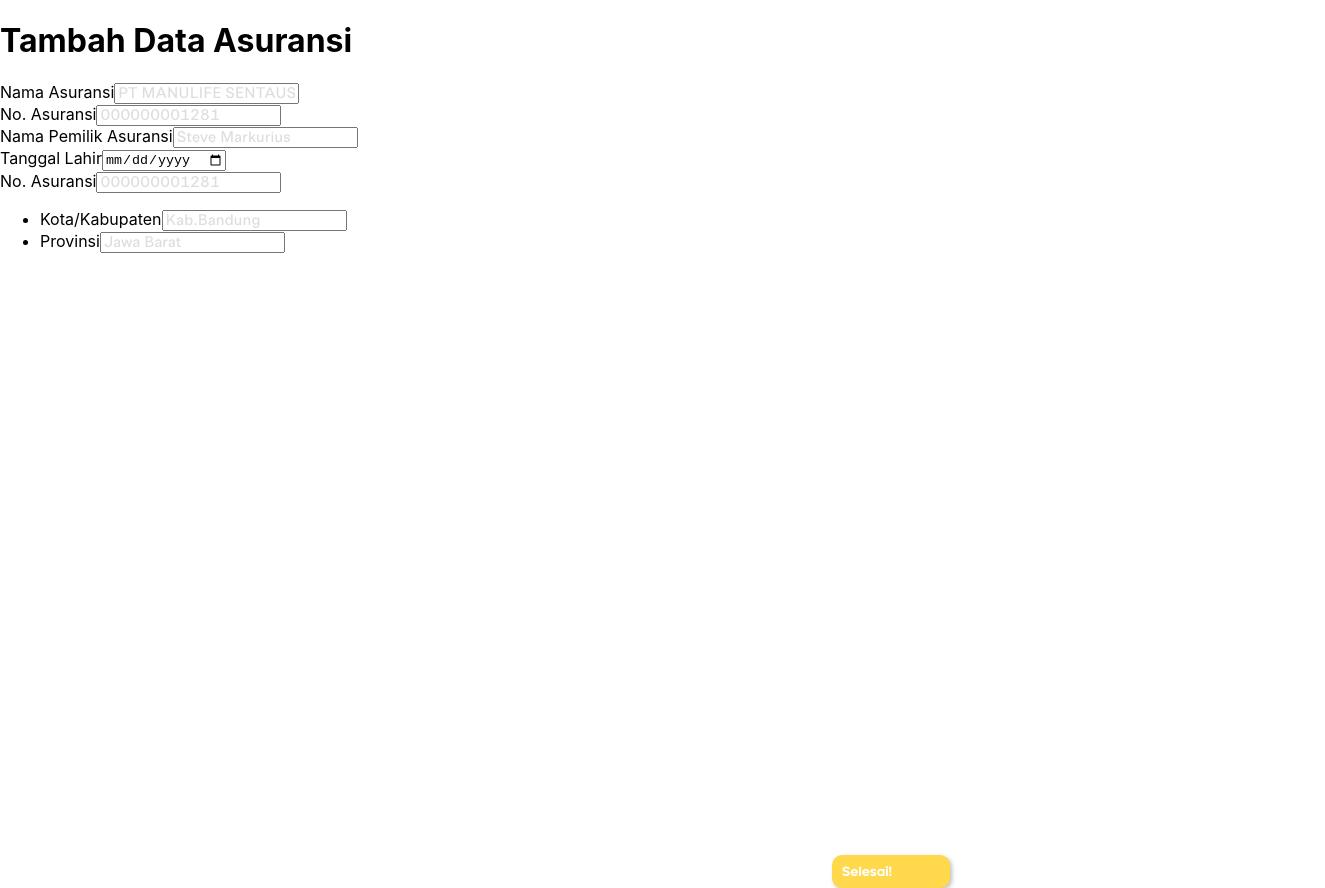
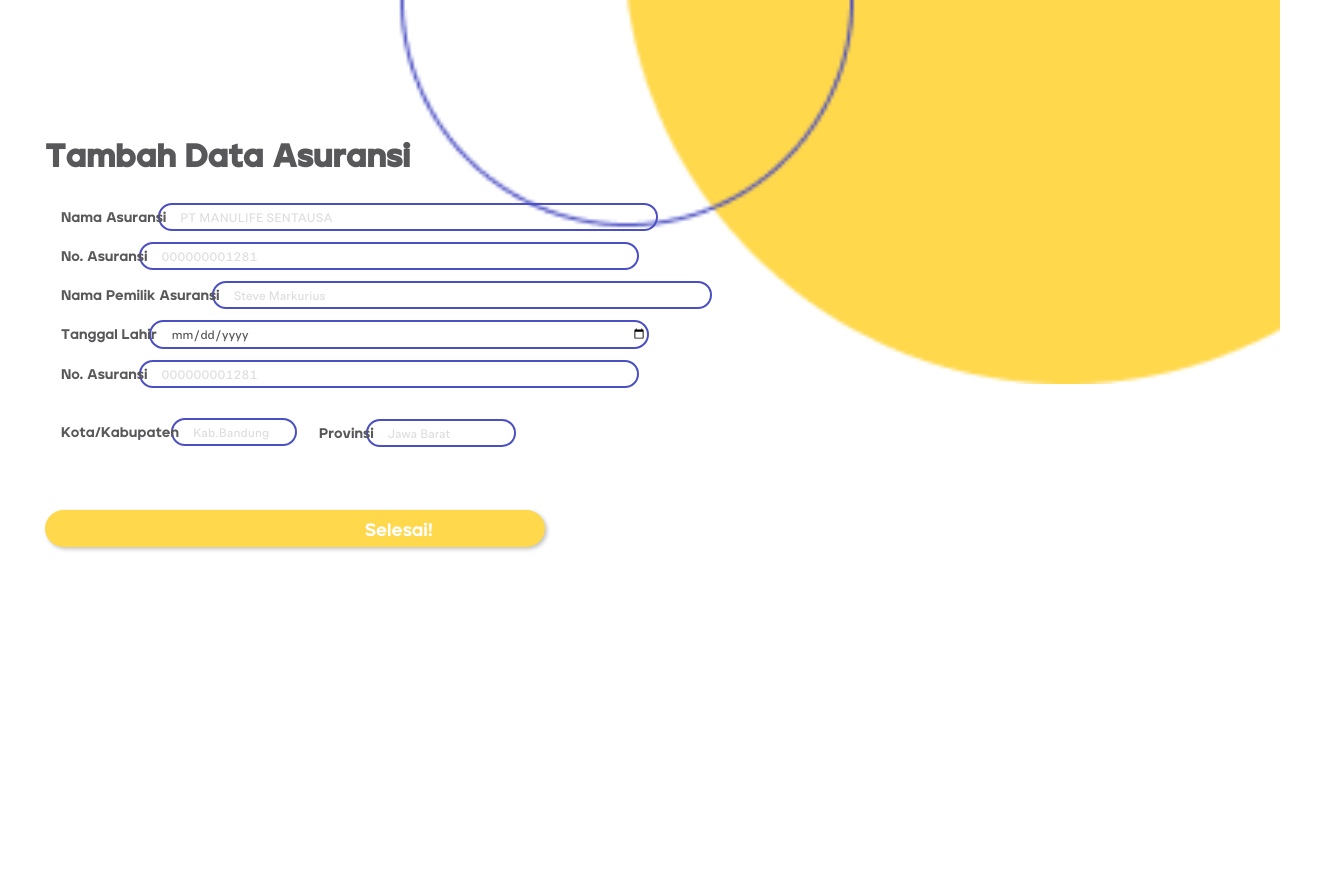
Before and after one commit to alishalistyaa/ruang-tunggu, a React (Create React App) app: page /tambah-data-asuransi in a window 1280 px wide. Shown: the whole page, 1325 px wide, since content can reach past the window. After the commit the page ends 837 px from the top, so only its background shows below. Built offline with nearby package versions, Linux system fonts and the light colour scheme.

Commit message:
updated css on 'tambah data'

```diff
--- a/src/App.css
+++ b/src/App.css
@@ -197,3 +197,151 @@
     background-color: var(--dark-yellow-color);
     color: var(--gray-color);
 }
+
+
+
+
+
+
+/* DATA BARU */
+
+/* DATA BARU */
+
+body {
+    margin: 0;
+    padding: 0;
+    font-family: Allrounder-medium, sans-serif;
+    font-size: 16px;
+    background: url(images/tambah-data-background.png) no-repeat;
+    background-size: cover;}
+
+.data-box {
+    position: absolute;
+    width: 100%;
+    height: 90%;
+    left: 45px;
+    top: 117px;
+
+    font-family: Jeko;
+    color: var(--dark-gray-color);
+}
+
+.data-textbox {
+    margin: 5px;
+}
+
+.data-textbox label {
+    position: relative;
+    font-family: Jeko;
+    font-size: 14px;
+    left: 11px;
+}
+
+.data-textbox input {
+    box-sizing: border-box;
+    border: 2px solid var(--dark-purple-color);
+    border-radius: 20px;
+
+    width: 60%;
+    max-width: 500px;
+    height: 37%;
+    margin: 3px;
+    padding: 3px 0 3px 20px;
+    background: none;
+
+    font-family: Allrounder-medium;
+    font-style: normal;
+    font-weight: 500;
+    font-size: 12px;
+    line-height: 140%;
+    color: var(--dark-gray-color);
+}
+
+::placeholder{
+    font-family: Allrounder-medium;
+    font-style: normal;
+    font-weight: 500;
+    font-size: 12px;
+    line-height: 140%;
+    /* identical to box height, or 17px */
+
+    display: flex;
+    align-items: center;
+    letter-spacing: 0.2px;
+
+    color: #58585B;
+
+    opacity: 0.2;
+}
+
+#list-textbox1 {
+    list-style-type: none;
+    display: inline;
+    margin: 0, 30px, 10px, 0;
+}
+
+#RTRW {
+    float: left;
+    margin: 19.5px 8px 0 0;
+}
+
+
+#RT {
+    width: 53px;
+    padding: 3px 10px 3px 10px;
+}
+
+#RW {
+    width: 53px;
+    padding: 3px 10px 3px 10px;
+}
+
+#Kode-Pos {
+    width: 160px;
+    padding: 3px 10px 3px 10px;
+}
+
+#list-textbox2 {
+    list-style-type: none;
+    display: inline;
+    margin: 40px, 30px, 10px, 0;
+}
+
+#Kota {
+    width: 126px;
+}
+
+#Provinsi {
+    width: 150px
+}
+
+.login-button {
+    position: relative;
+    width: 60%;
+    max-width: 500px;
+    height: 30%;
+    left: 0%;
+    top: 100%;
+
+    border: none;
+    outline: none;
+    background: var(--yellow-color);
+    font-family: Jeko;
+    color: var(--while-color);
+    font-size: 18px;
+
+    box-shadow: 2px 2px 4px rgba(0, 0, 0, 0.25);
+    border-radius: 36px;
+    margin-top: 55px;
+
+    display: inline-flex;
+    padding: 10px 10px 5px 25%
+}
+.button__icon {
+    margin-left: 8px;
+}
+
+.login-button:hover {
+    background-color: var(--dark-yellow-color);
+    color: var(--gray-color);
+}
```
